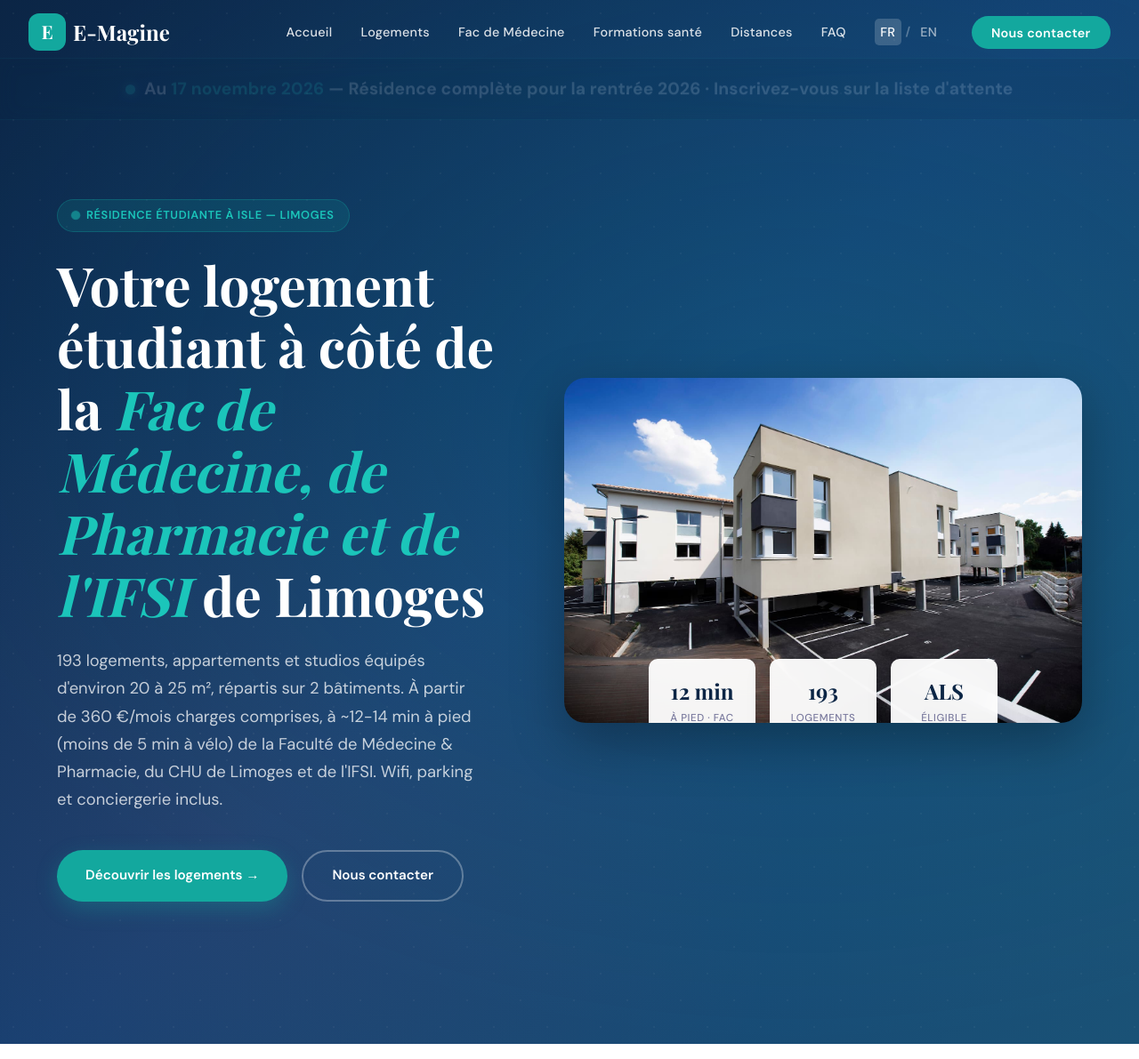
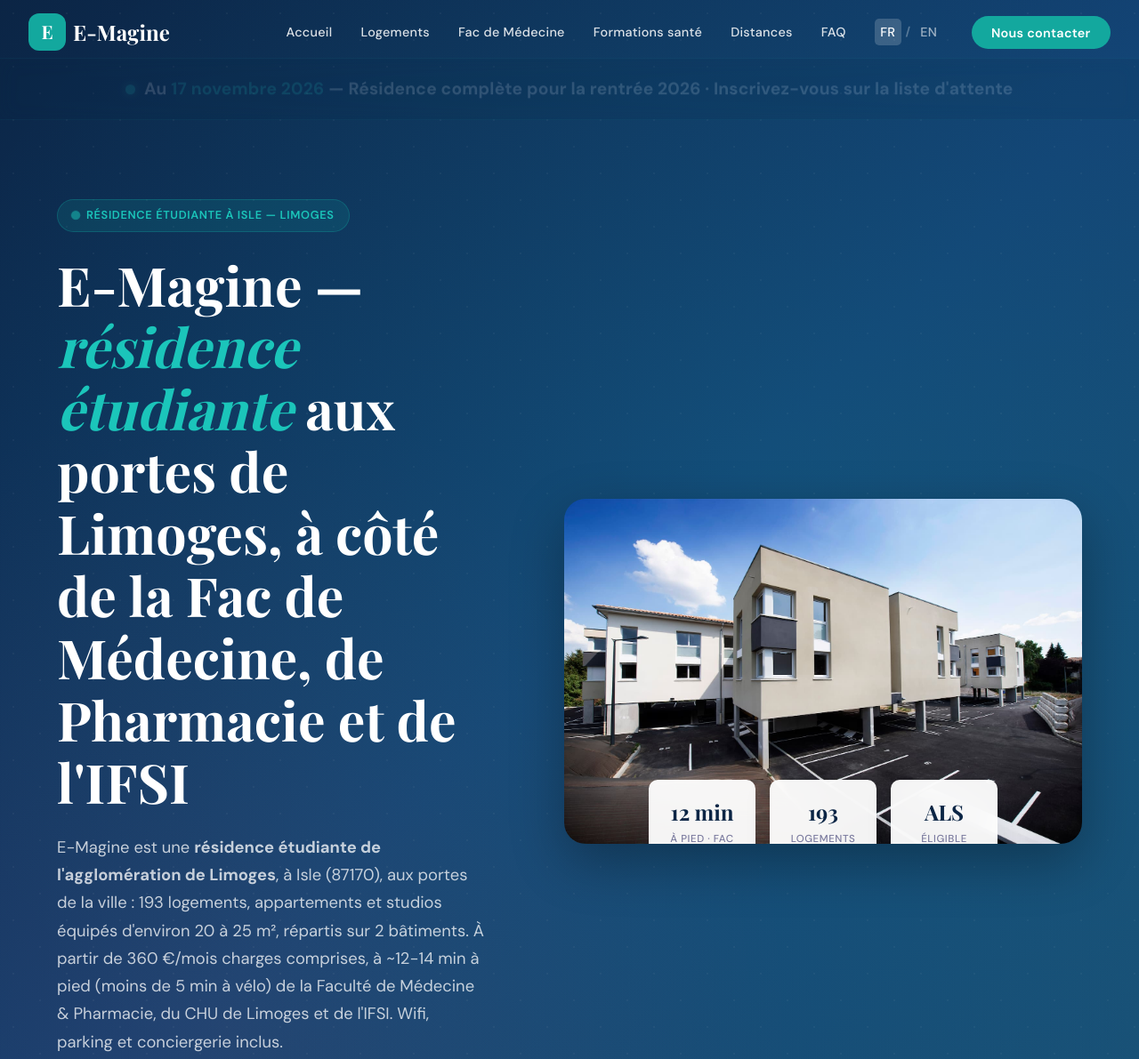
Before and after one commit to PcombesVT/emagine-residence, a plain HTML site: page index.html in a window 1280 px wide. Shown: the top 1191 px of the page at 89% size. Drawn offline with nearby package versions, Linux system fonts and the light colour scheme; a web font is replaced by a local one.

Commit message:
Add files via upload

```diff
--- a/index.html
+++ b/index.html
@@ -3,8 +3,8 @@
 <head>
     <meta charset="UTF-8">
     <meta name="viewport" content="width=device-width, initial-scale=1.0">
-    <title>E-Magine — Résidence Étudiante à Isle, proche Campus Marcland (CHU, Fac de Médecine de Limoges)</title>
-    <meta name="description" content="Résidence étudiante E-Magine à Isle (87) — 193 logements et appartements équipés de 20 à 25 m², dès 360 €/mois CC, à ~12 min à pied (moins de 5 min à vélo) du Campus Marcland (CHU, Fac de Médecine, Pharmacie, IFSI) et de la Fac des Lettres de Limoges. Location par Begip.">
+    <title>E-Magine — Résidence étudiante de l'agglomération de Limoges (à Isle), proche CHU & Fac de Médecine</title>
+    <meta name="description" content="Résidence étudiante E-Magine, dans l'agglomération de Limoges — à Isle (87170), aux portes de la ville. 193 logements et appartements équipés de 20 à 25 m², dès 360 €/mois CC, à ~12-14 min à pied (moins de 5 min à vélo) du Campus Marcland (CHU, Fac de Médecine, Pharmacie, IFSI) et de la Fac des Lettres de Limoges. Location par Begip.">
     <meta name="robots" content="index, follow, max-snippet:-1, max-image-preview:large">
     <link rel="canonical" href="https://www.emagine-residence.fr/">
     <meta name="google-site-verification" content="fdM3s30khUAAQ1mErpZz5nocbxneeMA3ss3q3_0kDM0" />
@@ -389,8 +389,8 @@
     <div class="hero-content">
         <div class="hero-text">
             <div class="hero-badge">Résidence étudiante à Isle — Limoges</div>
-            <h1>Votre logement étudiant à côté de la <em>Fac de Médecine, de Pharmacie et de l'IFSI</em> de Limoges</h1>
-            <p class="hero-subtitle">193 logements, appartements et studios équipés d'environ 20 à 25 m², répartis sur 2 bâtiments. À partir de 360 €/mois charges comprises, à ~12-14 min à pied (moins de 5 min à vélo) de la Faculté de Médecine &amp; Pharmacie, du CHU de Limoges et de l'IFSI. Wifi, parking et conciergerie inclus.</p>
+            <h1>E-Magine — <em>résidence étudiante</em> aux portes de Limoges, à côté de la Fac de Médecine, de Pharmacie et de l'IFSI</h1>
+            <p class="hero-subtitle">E-Magine est une <strong>résidence étudiante de l'agglomération de Limoges</strong>, à Isle (87170), aux portes de la ville : 193 logements, appartements et studios équipés d'environ 20 à 25 m², répartis sur 2 bâtiments. À partir de 360 €/mois charges comprises, à ~12-14 min à pied (moins de 5 min à vélo) de la Faculté de Médecine &amp; Pharmacie, du CHU de Limoges et de l'IFSI. Wifi, parking et conciergerie inclus.</p>
             <div class="hero-actions">
                 <a href="#logements" class="btn btn-primary">Découvrir les logements →</a>
                 <a href="#contact" class="btn btn-outline">Nous contacter</a>
```
